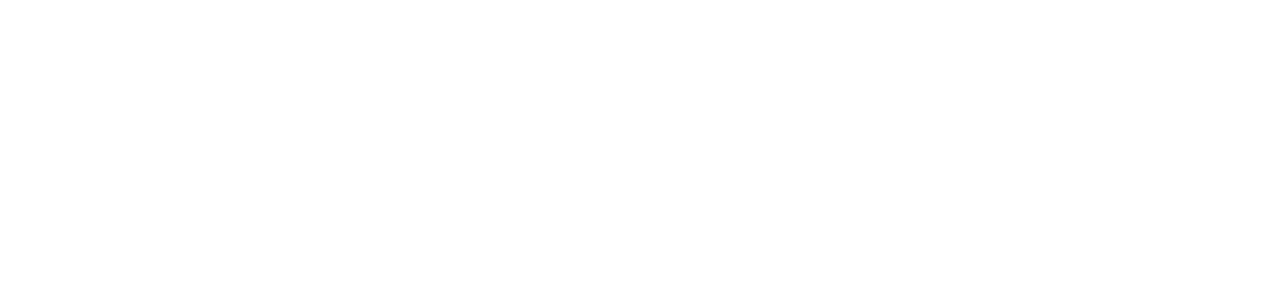
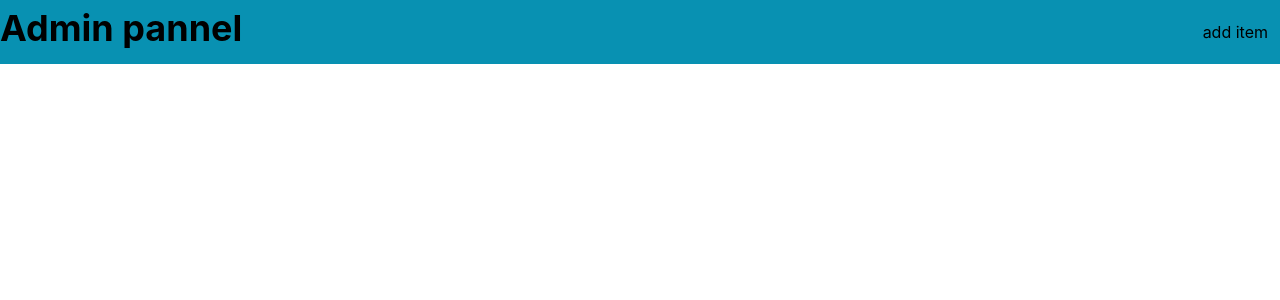
Before and after one commit to saiedhossien99/ecommerce-react.js, a React (Create React App) app: page /admin in a window 1280 px wide. Before the commit this address had no page. Shown: the top 300 px of the page. Built offline with nearby package versions, Linux system fonts and the light colour scheme.

Commit message:
addmin pannel added

```diff
--- a/src/App.js
+++ b/src/App.js
@@ -2,6 +2,8 @@
 import Login from './Pages/Login';
 import Signup from './Pages/Signup';
 import Home from './Pages/Home';
+import Admin from './Pages/Admin';
+import Additems from './Pages/Additems'
 import {Route,Routes} from 'react-router-dom'
 import './App.css';
 
@@ -12,6 +14,8 @@
       <Route path='' element={<Login/>} />
       <Route path='/signup'element={<Signup/>}/>
       <Route path='/home' element={<Home/>} />
+      <Route path='/admin' element={<Admin/>} />
+      <Route path='/additems' element={<Additems/>}/>
     </Routes>
     </div>
   );
--- /dev/null
+++ b/src/Pages/Additems.jsx
@@ -0,0 +1,8 @@
+export default function Additems()
+{
+    return(
+        <div>
+            <p>form</p>
+        </div>
+    )
+}
--- /dev/null
+++ b/src/Pages/Admin.jsx
@@ -0,0 +1,19 @@
+import { useNavigate } from "react-router-dom"
+export default function Admin()
+{
+    const nevigate=useNavigate();
+    function additems()
+    {
+        nevigate('/additems')
+    }
+    return(
+        <div>
+            <div className="flex h-16 justify-between bg-cyan-600">
+            <p className="font-bold text-4xl mt-2">Admin pannel</p>
+            <button className="items-center mr-3"
+            onClick={additems}
+            >add item</button>
+            </div>
+        </div>
+    )
+}
--- a/src/Pages/Home.jsx
+++ b/src/Pages/Home.jsx
@@ -1,11 +1,13 @@
-import { useEffect } from "react";
+import { useEffect,useState } from "react";
 import Navbar from "./Navbar";
 import { useNavigate } from "react-router-dom";
 
 export default function Home() {
   const navigate=useNavigate();
+  const[Reload,setReload]=useState(false);
   function logout(){
     localStorage.removeItem('token')
+    setReload(!Reload);
 
   }
   useEffect(
--- a/src/Pages/Navbar.jsx
+++ b/src/Pages/Navbar.jsx
@@ -13,7 +13,7 @@
       </li>
       <li className="mr-6">
         <a className="text-blue-500 hover:text-blue-800" href="#">
-          Link
+          admin
         </a>
       </li>
       <li className="mr-6">
```
